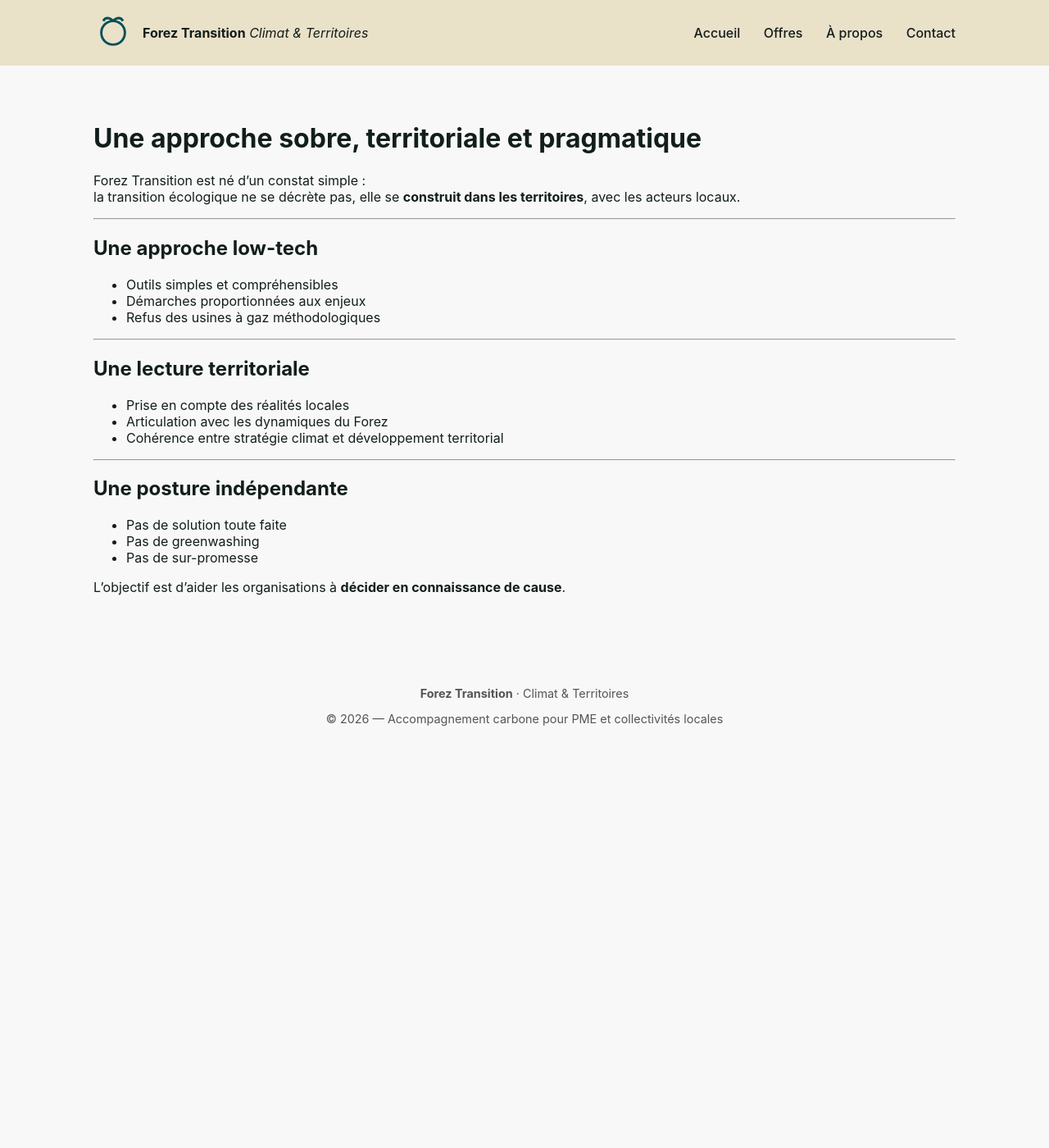
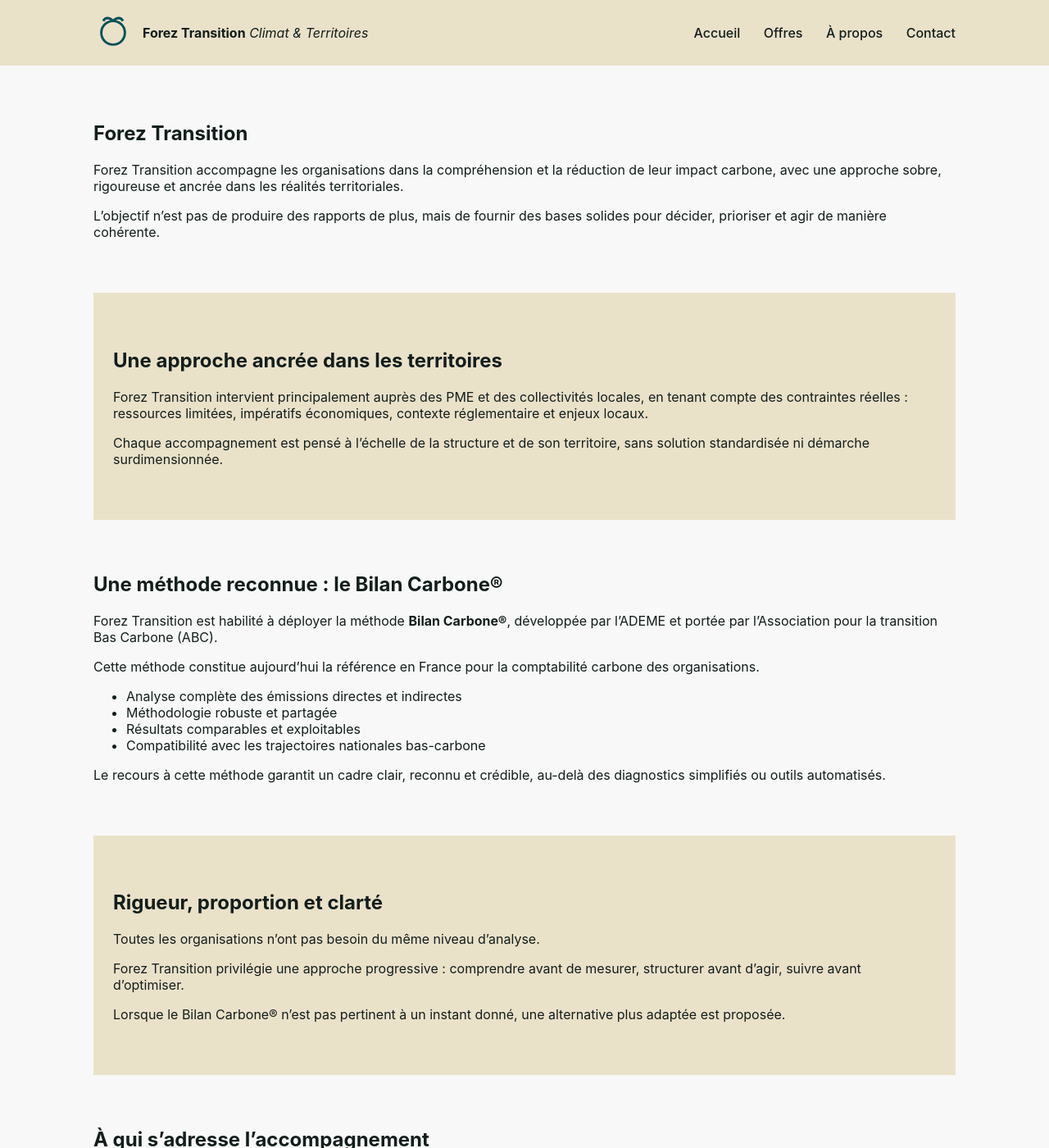
Before and after one commit to Alex-JULIEN/forez-transition, a Jekyll site: the page built from about.md, in a window 1280 px wide and 1400 px high. Shown: the whole window at 82% size. Built offline with Jekyll 4.4.1, drawn with Linux system fonts in a browser that asks for light colours; some of the changed text lies outside the part shown.

Commit message:
Update about.md

```diff
--- a/about.md
+++ b/about.md
@@ -4,31 +4,105 @@
 layout: default
 ---
 
+<section class="section">
+  <h1>Forez Transition</h1>
 
-# Une approche sobre, territoriale et pragmatique
+  <p class="intro-about">
+    Forez Transition accompagne les organisations
+    dans la compréhension et la réduction de leur impact carbone,
+    avec une approche sobre, rigoureuse et ancrée dans les réalités territoriales.
+  </p>
 
-Forez Transition est né d’un constat simple :
-la transition écologique ne se décrète pas, elle se **construit dans les territoires**, avec les acteurs locaux.
+  <p>
+    L’objectif n’est pas de produire des rapports de plus,
+    mais de fournir des bases solides pour décider,
+    prioriser et agir de manière cohérente.
+  </p>
+</section>
 
----
+<section class="section section-alt">
+  <h2>Une approche ancrée dans les territoires</h2>
 
-## Une approche low-tech
-- Outils simples et compréhensibles
-- Démarches proportionnées aux enjeux
-- Refus des usines à gaz méthodologiques
+  <p>
+    Forez Transition intervient principalement auprès
+    des PME et des collectivités locales,
+    en tenant compte des contraintes réelles :
+    ressources limitées, impératifs économiques,
+    contexte réglementaire et enjeux locaux.
+  </p>
 
----
+  <p>
+    Chaque accompagnement est pensé à l’échelle
+    de la structure et de son territoire,
+    sans solution standardisée ni démarche surdimensionnée.
+  </p>
+</section>
 
-## Une lecture territoriale
-- Prise en compte des réalités locales
-- Articulation avec les dynamiques du Forez
-- Cohérence entre stratégie climat et développement territorial
+<section class="section">
+  <h2>Une méthode reconnue : le Bilan Carbone®</h2>
 
----
+  <div class="method-box">
+    <p>
+      Forez Transition est habilité à déployer la méthode
+      <strong>Bilan Carbone®</strong>,
+      développée par l’ADEME et portée par l’Association pour la transition Bas Carbone (ABC).
+    </p>
 
-## Une posture indépendante
-- Pas de solution toute faite
-- Pas de greenwashing
-- Pas de sur-promesse
+    <p>
+      Cette méthode constitue aujourd’hui
+      la référence en France pour la comptabilité carbone
+      des organisations.
+    </p>
+  </div>
 
-L’objectif est d’aider les organisations à **décider en connaissance de cause**.
+  <ul>
+    <li>Analyse complète des émissions directes et indirectes</li>
+    <li>Méthodologie robuste et partagée</li>
+    <li>Résultats comparables et exploitables</li>
+    <li>Compatibilité avec les trajectoires nationales bas-carbone</li>
+  </ul>
+
+  <p>
+    Le recours à cette méthode garantit
+    un cadre clair, reconnu et crédible,
+    au-delà des diagnostics simplifiés ou outils automatisés.
+  </p>
+</section>
+
+<section class="section section-alt">
+  <h2>Rigueur, proportion et clarté</h2>
+
+  <p>
+    Toutes les organisations n’ont pas besoin
+    du même niveau d’analyse.
+  </p>
+
+  <p>
+    Forez Transition privilégie une approche progressive :
+    comprendre avant de mesurer,
+    structurer avant d’agir,
+    suivre avant d’optimiser.
+  </p>
+
+  <p>
+    Lorsque le Bilan Carbone® n’est pas pertinent
+    à un instant donné,
+    une alternative plus adaptée est proposée.
+  </p>
+</section>
+
+<section class="section">
+  <h2>À qui s’adresse l’accompagnement</h2>
+
+  <ul>
+    <li>PME industrielles et artisanales</li>
+    <li>Collectivités locales et structures publiques</li>
+    <li>Organisations souhaitant structurer une démarche climat sérieuse</li>
+  </ul>
+
+  <p>
+    Forez Transition n’intervient pas
+    dans des démarches purement déclaratives
+    ou de communication sans actions concrètes.
+  </p>
+</section>L’objectif est d’aider les organisations à **décider en connaissance de cause**.
```
